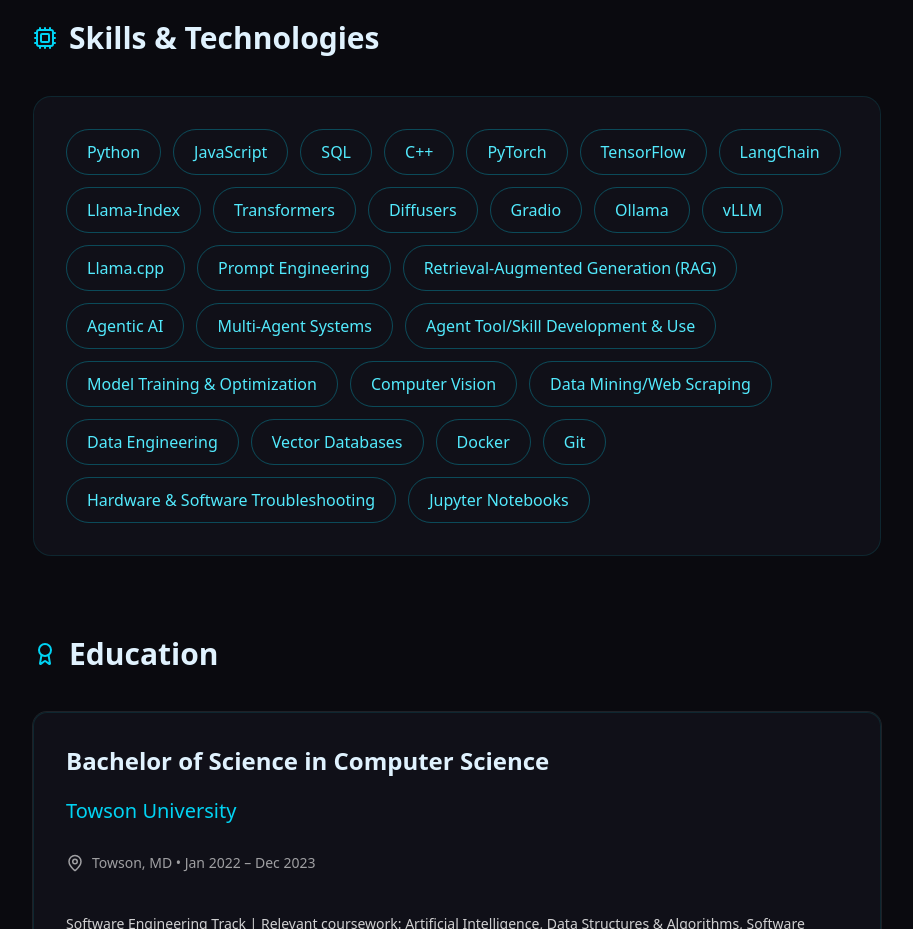
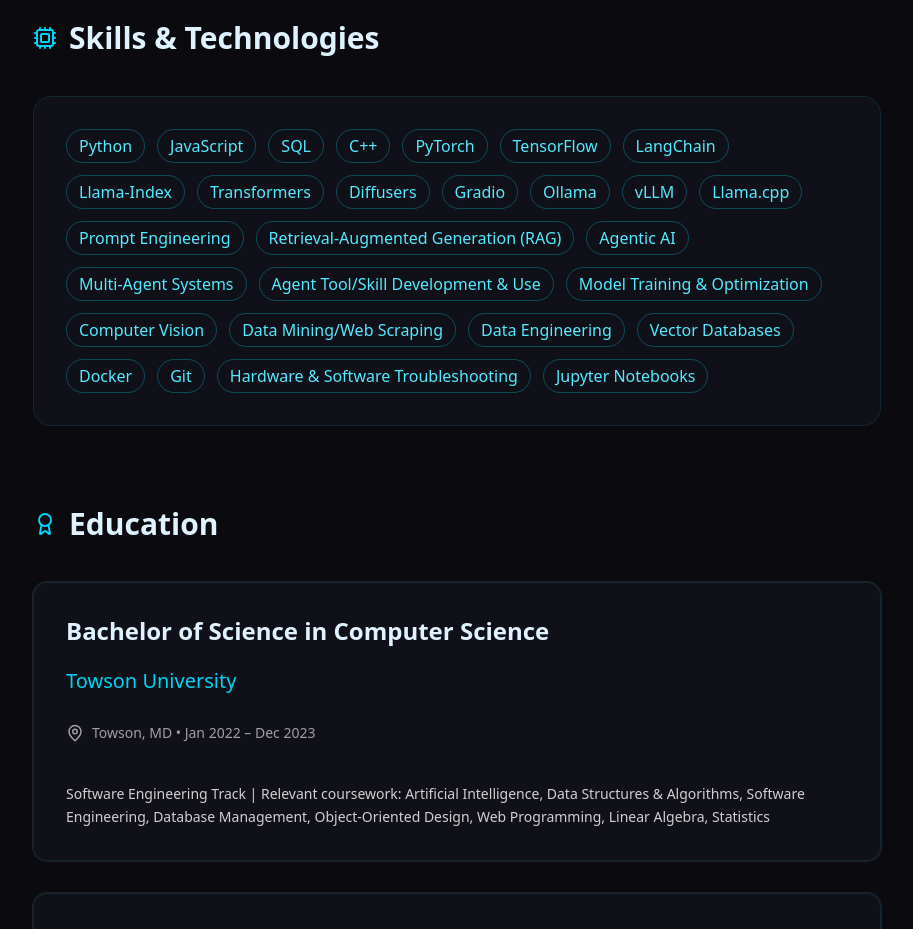
Before and after one commit to JakeFurtaw/jf-coded-v2, a Next.js app: page /resume in a window 1280 px wide. Shown: the part 1620-2549 px from the top of the page, without its empty margins (183-1096 px from the left). Built offline with nearby package versions, Linux system fonts and the light colour scheme.

Commit message:
Slim down skill badges vertical padding

```diff
--- a/app/resume/page.tsx
+++ b/app/resume/page.tsx
@@ -158,7 +158,7 @@
               {skills.map((skill) => (
                 <Badge
                   key={skill}
-                  className="px-5 py-2.5 text-base bg-space-card hover:bg-cyan-400/10 border border-cyan-400/30 text-cyan-300 transition-all hover:scale-105 h-auto min-h-fit whitespace-normal break-words max-w-full flex items-center justify-center text-center"
+                  className="px-3 py-1 text-base bg-space-card hover:bg-cyan-400/10 border border-cyan-400/30 text-cyan-300 transition-all hover:scale-105 h-auto min-h-fit whitespace-normal break-words max-w-full flex items-center justify-center text-center"
                 >
                   {skill}
                 </Badge>
```
